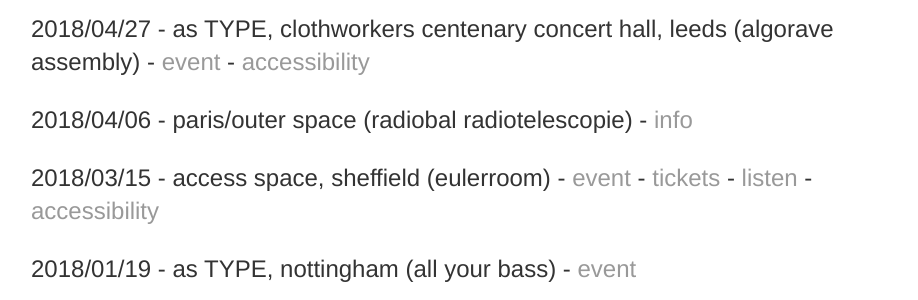
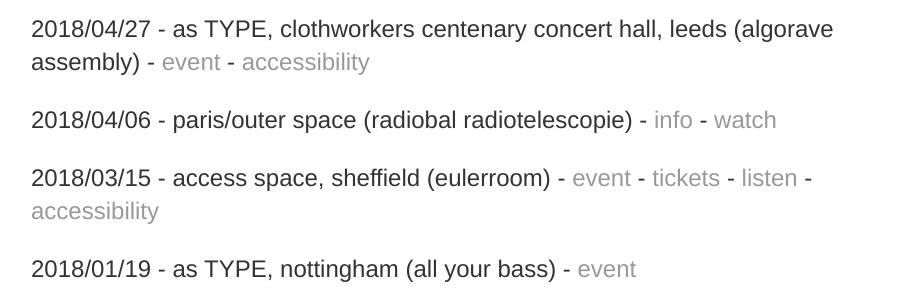
Before and after one commit to heavy-lifting/heavy-lifting.github.io, a Jekyll site: the page built from shows.html, in a window 1280 px wide and 900 px high, scrolled down 438 px. Shown: the part 154-454 px from the top of the window, without its empty margins (161-1079 px from the left). Built offline with Jekyll 4.4.1, drawn with Linux system fonts in a browser that asks for light colours.

Commit message:
Update shows.html

```diff
--- a/shows.html
+++ b/shows.html
@@ -34,7 +34,7 @@
 		<a href ="https://www.leeds.ac.uk/icsrim/links/map-campus-access.pdf" target="_blank">accessibility</a>
 	</p>
 
-	<p>2018/04/06 - paris/outer space (radiobal radiotelescopie) - <a href ="http://radiobal.fr/radiotelescopie/radiotelescopie.html target="_blank">info</a></p>
+	<p>2018/04/06 - paris/outer space (radiobal radiotelescopie) - <a href ="http://radiobal.fr/radiotelescopie/radiotelescopie.html" target="_blank">info</a> - <a href ="https://youtu.be/nFL95YQnKWw" target="_blank">watch</a></p>
 
 	<p>2018/03/15 - access space, sheffield (eulerroom) -
 		<a href ="https://www.facebook.com/events/558513137838834/" target="_blank">event</a> -
```
